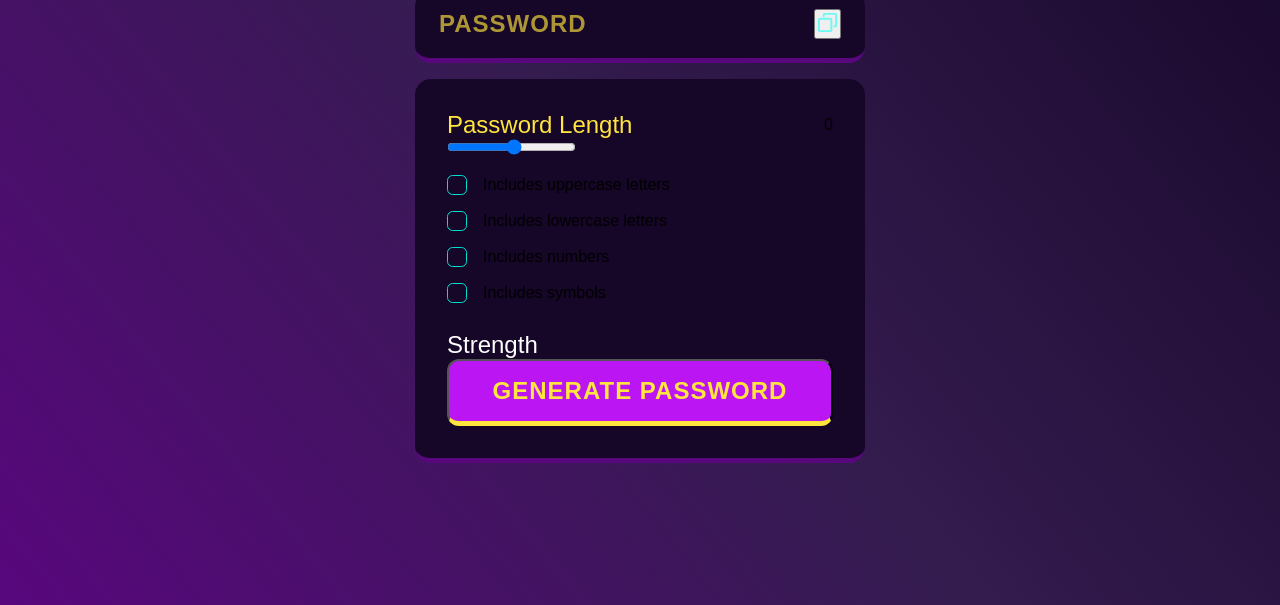
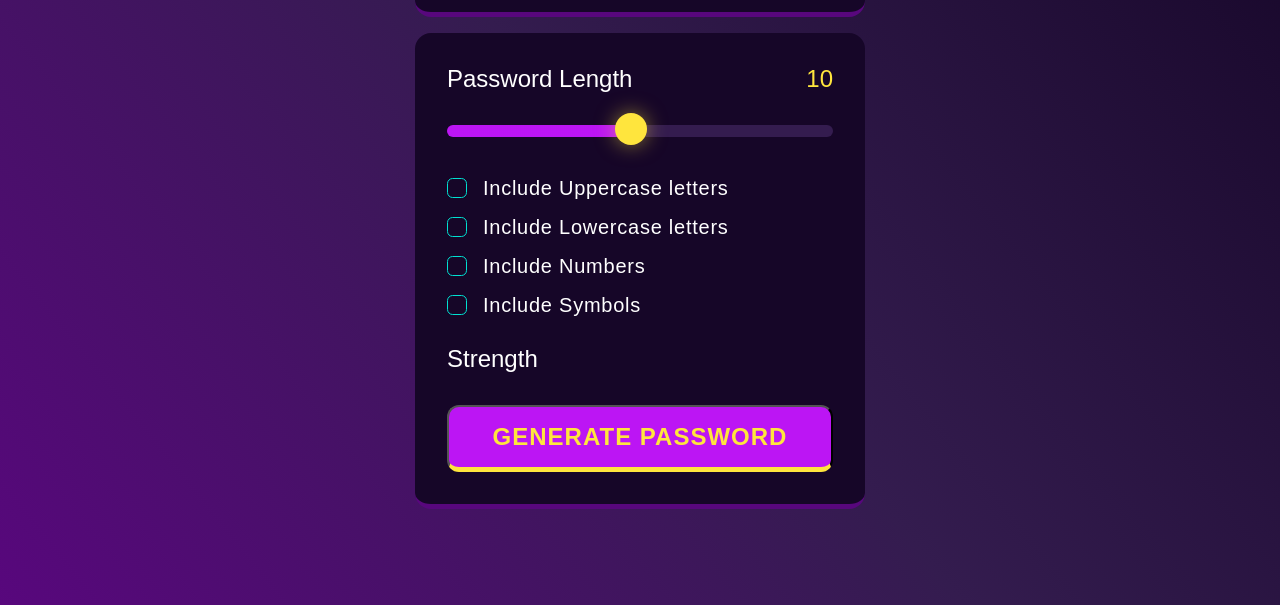
Before and after one commit to abhishekfarande04/Random-password-generator, a plain HTML site: page index.html in a window 1280 px wide. Shown: the part 195-800 px from the top of the page. Drawn offline with Linux system fonts and the light colour scheme.

Commit message:
added styling to slider and Copy button

```diff
--- a/index.html
+++ b/index.html
@@ -15,8 +15,8 @@
         <div class="display-container">
             <input readonly placeholder="Password" class="display" data-passwordDisplay>
 
-            <button data-copy>
-                <span data-copyMsg></span>
+            <button class="copyBtn" data-copy>
+                <span class="tooltip" data-copyMsg></span>
                 <img src="./assets/copy.svg" alt="copy" width="23" height="23">
             </button>
         </div>
@@ -32,22 +32,22 @@
             <!-- check boxes -->
                 <div class="check">
                 <input type="checkbox" id="uppercase">
-                <label for="uppercase">Includes uppercase letters</label>
+                <label for="uppercase">Include Uppercase letters</label>
                 </div>
 
                 <div class="check">
                 <input type="checkbox" id="lowercase">
-                <label for="lowercase">Includes lowercase letters</label>
+                <label for="lowercase">Include Lowercase letters</label>
                 </div>
 
                 <div class="check">
                 <input type="checkbox" id="numbers">
-                <label for="numbers">Includes numbers</label>
+                <label for="numbers">Include Numbers</label>
                 </div>
 
                 <div class="check">
                 <input type="checkbox" id="symbols">
-                <label for="symbols">Includes symbols</label>
+                <label for="symbols">Include Symbols</label>
                 </div>
 
             <!-- strength section-->
--- a/script.js
+++ b/script.js
@@ -36,11 +36,19 @@ handleSlider();
 function handleSlider() {
     inputSlider.value=passwordLength;
     lengthDisplay.innerText=passwordLength;
+    // we want color area upto the password length only
+    const min=inputSlider.min;
+    const max =inputSlider.max;
+    inputSlider.style.backgroundSize=((passwordLength-min)*100/(max-min))+ "% 100%";
+
+
+
 };
 
 function setIndicator(color) {
     indicator.style.backgroundColor=color;
-    // need to put shadow Homework
+    indicator.style.boxShadow=`0px 0px 12px 1px ${color}`;
+
 }
 
 function getRndinteger(min,max) {
@@ -120,7 +128,6 @@ function calcStrength() {
 
 
 
-}
 
 // to count the number of boxes checked
 function handleCheckBoxChange() {
--- a/style.css
+++ b/style.css
@@ -106,7 +106,7 @@ h1 {
     font-size: 1.5rem;
 }
 
-.length-container p:nth-child(1) {
+.length-container p:nth-child(2) {
     color:var(--vb-yellow);
     font-size: 1.5rem;
 }
@@ -117,6 +117,7 @@ h1 {
     justify-content: space-between;
     align-items: center;
     margin-top: 1.75rem;
+    margin-bottom: 2rem;
 }
 
 .strength-container p {
@@ -169,14 +170,77 @@ h1 {
     content:"\2713";
     position: absolute;
     color: var(--dk-text);
-    font-size: 1.05rem;
+    font-size: 1.5rem;
     font-weight: 600;
-    left: 50%;
-    top:-3.5px;
-    transform: translateX(-50%);
-    transform: translateY(40%);
+    top: -4px;
 }
 
 .check label {
-    color:var(--)
+    color: var(--pl-white);
+    font-size: 1.25rem;
+    letter-spacing: 0.75px;
 }
+
+.slider {
+    appearance: none;
+    width: 100%;
+    cursor: pointer;
+    background-color: var(--lt-violet);
+    border-radius: 1rem;
+    margin-top: 2rem;
+    margin-bottom: 1.5rem;
+    background-image: linear-gradient(var(--vb-violet), var(--vb-violet));
+    height: 0.75rem;
+    background-repeat: no-repeat;
+}
+
+/* to style the ball of slider  */
+.slider::-webkit-slider-thumb  {
+    position:relative;
+    appearance: none;
+    height: 2rem;
+    width: 2rem;
+    border-radius: 50%;
+    background-color: var(--vb-yellow);
+    cursor: pointer;
+    margin-top: -3px;
+    box-shadow: 0px 0px 20px 0px rgba(255, 229, 61, 0.50);
+    transition: all 100ms ease-in;
+}
+
+/* to add hover effects on slider Ball  */
+.slider:focus {
+    outline: 3px solid var(--vb-yellow);
+
+}
+
+.slider::-webkit-slider-thumb:hover {
+    outline: 2px solid var(--vb-yellow);
+    background-color: var(--dk-violet);
+    box-shadow: 0px 0px 25px 5px rgba(255, 229, 61, 0.80);
+}
+
+.copyBtn {
+    background-color: transparent;
+    border: none;
+}
+
+.tooltip {
+    position: absolute;
+    background-color: var(--vb-violet2);
+    color: var(--vb-yellow);
+    font-size: 1.25rem;
+    top: -35px;
+    left: -30px;
+    padding: 5px 10px;
+    border-radius: 1rem;
+    opacity: 0;
+    transform: scale(0);
+    transform-origin: bottom;
+    transition: all 250ms ease-in-out;
+}
+
+.tooltip.active {
+    opacity: 1;
+    transform: scale(1);
+}
```
